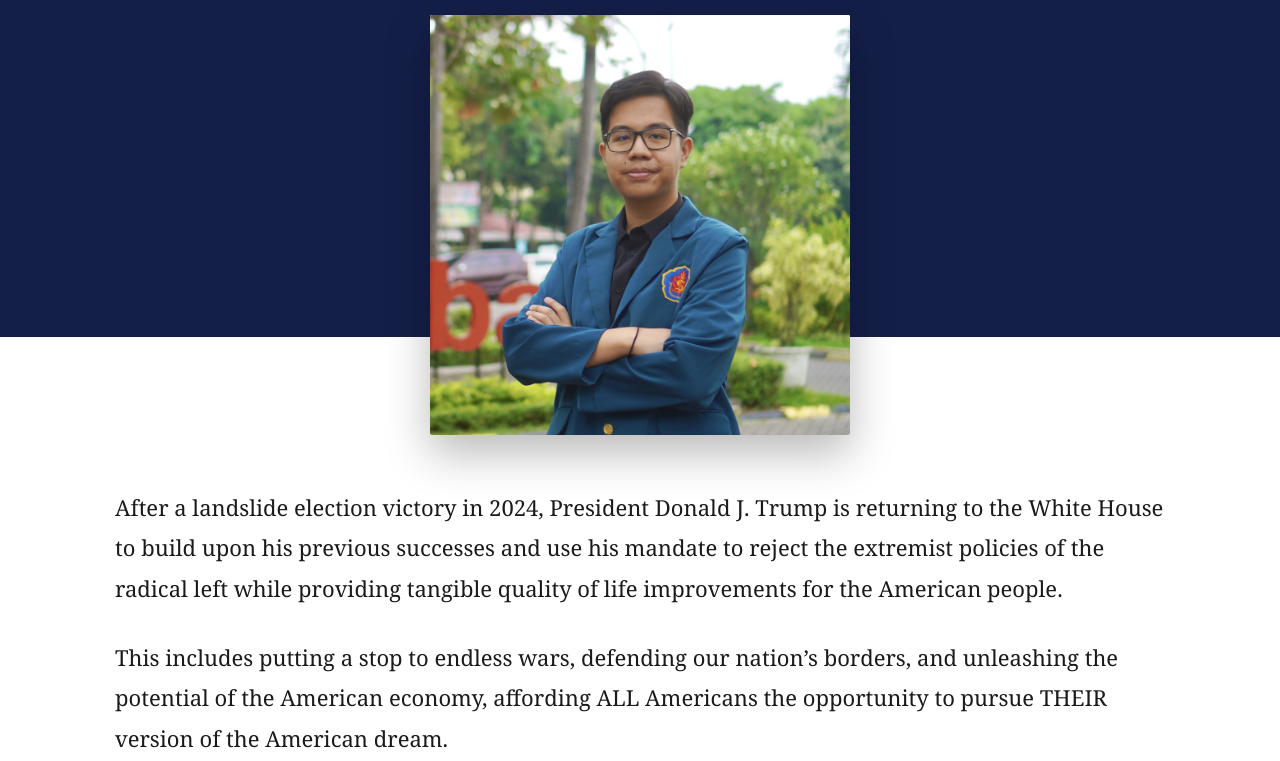
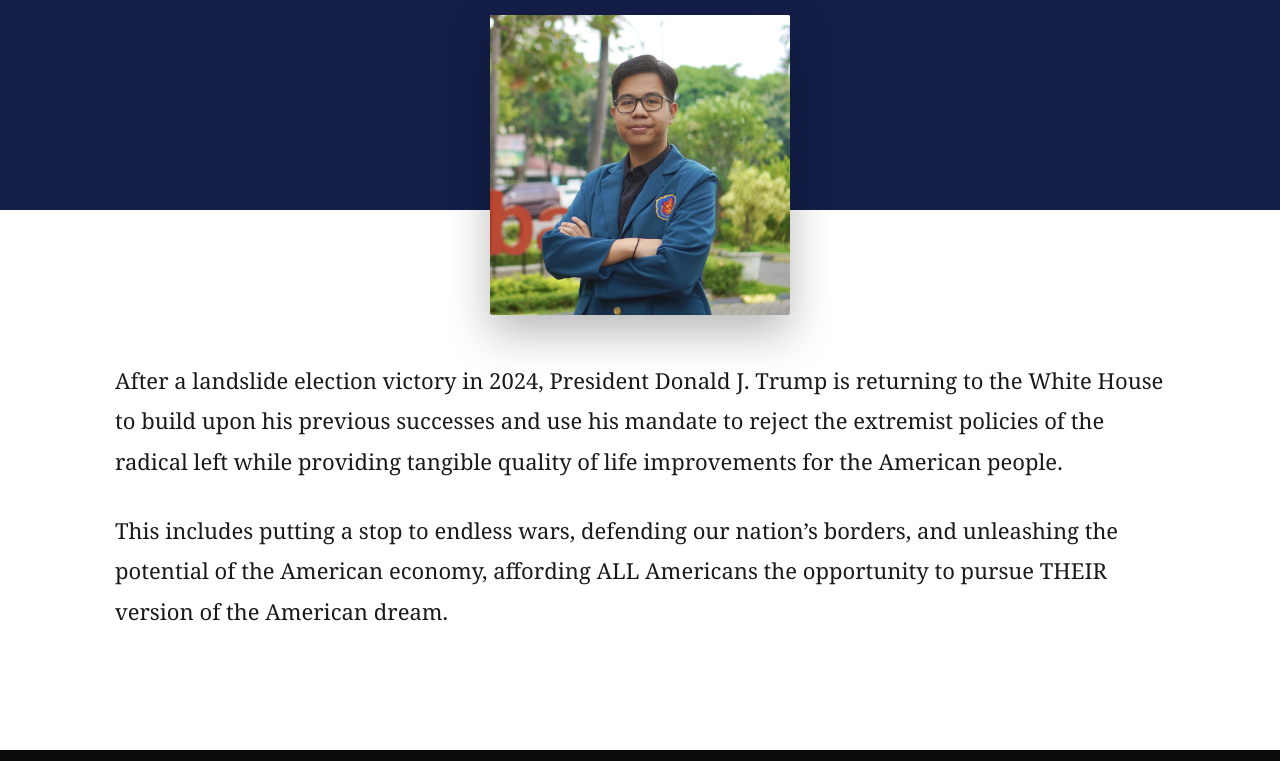
Before and after one commit to BryanGilbert-T/dave4lydia, a plain HTML site: page about.html in a window 1280 px wide. Shown: the part 280-1041 px from the top of the page. Drawn offline with Linux system fonts and the light colour scheme; a script that the page names is missing.

Commit message:
About me done, rerouting not done

```diff
--- a/css/styles.css
+++ b/css/styles.css
@@ -212,14 +212,15 @@ body{
 .about-hero{
   background: #141f49; /* navy */
   color: #fff;
-  padding: 46px 18px 22px;
+  padding: 46px 18px 15px;
+  /* position: relative; */
 }
 
-/* .about-hero__inner{
+.about-hero__inner{
   max-width: 1100px;
   margin: 0 auto;
   text-align: center;
-} */
+}
 
 .about-hero__title{
   margin: 0;
@@ -250,7 +251,7 @@ body{
 }
 
 .about-hero__photo{
-  width: min(420px, 82vw);
+  width: min(300px, 82vw);
   aspect-ratio: 1 / 1;       /* ensures square */
   object-fit: cover;         /* crops nicely if needed */
   border-radius: 2px;        /* nearly square like screenshot */
```
